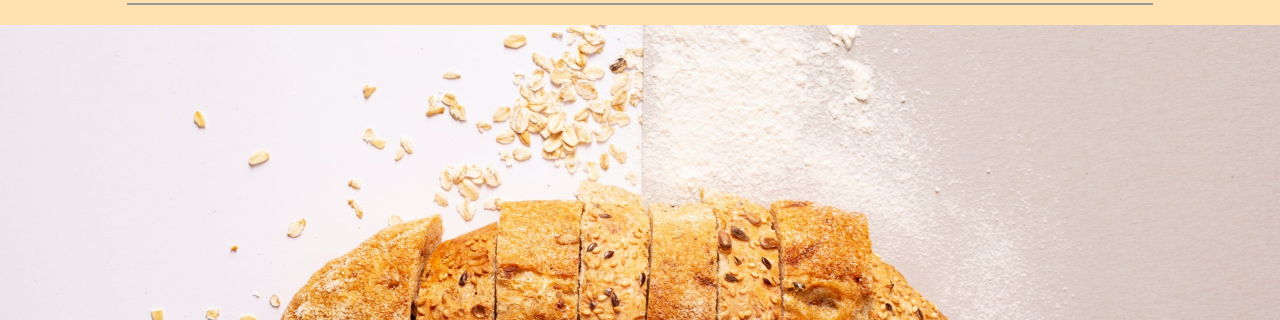
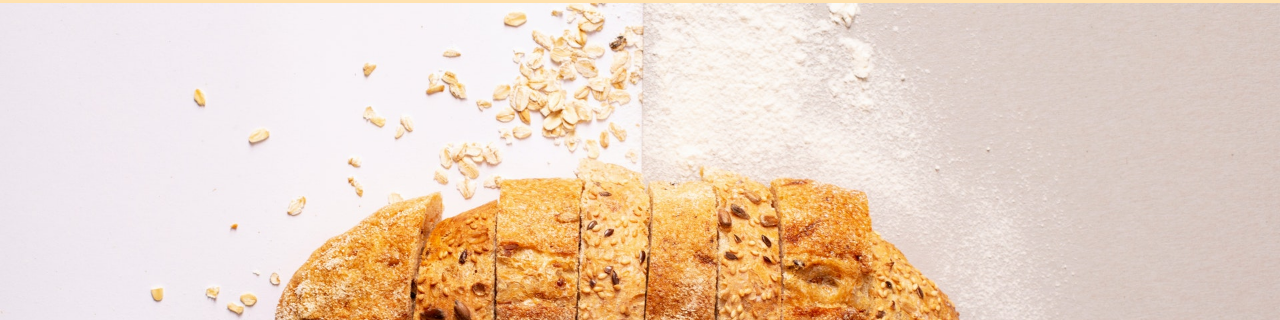
Before and after one commit to ch1ba/bakery, a plain HTML site: page index.html in a window 1280 px wide. Shown: the part 162-482 px from the top of the page. Drawn offline with Linux system fonts and the light colour scheme.

Commit message:
Update index.html

```diff
--- a/index.html
+++ b/index.html
@@ -26,7 +26,6 @@
             <li><a href="#section-map-3">КОНТАКТЫ</a></li>
         </ul>
     </nav>
-    <hr class = "line-up">
     <section class = "section-about">
         <div class="section-about_minicard">
             <div class = "section-about_mini-inside">
```
